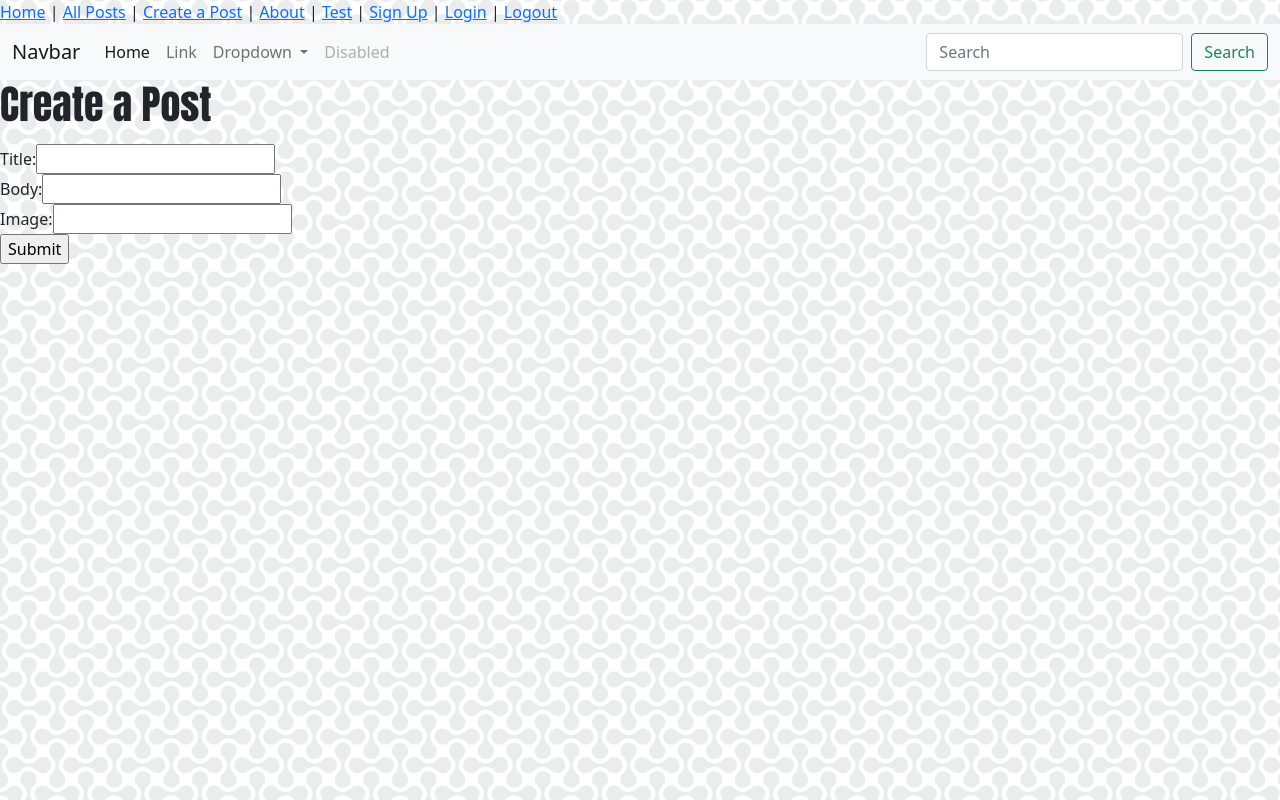
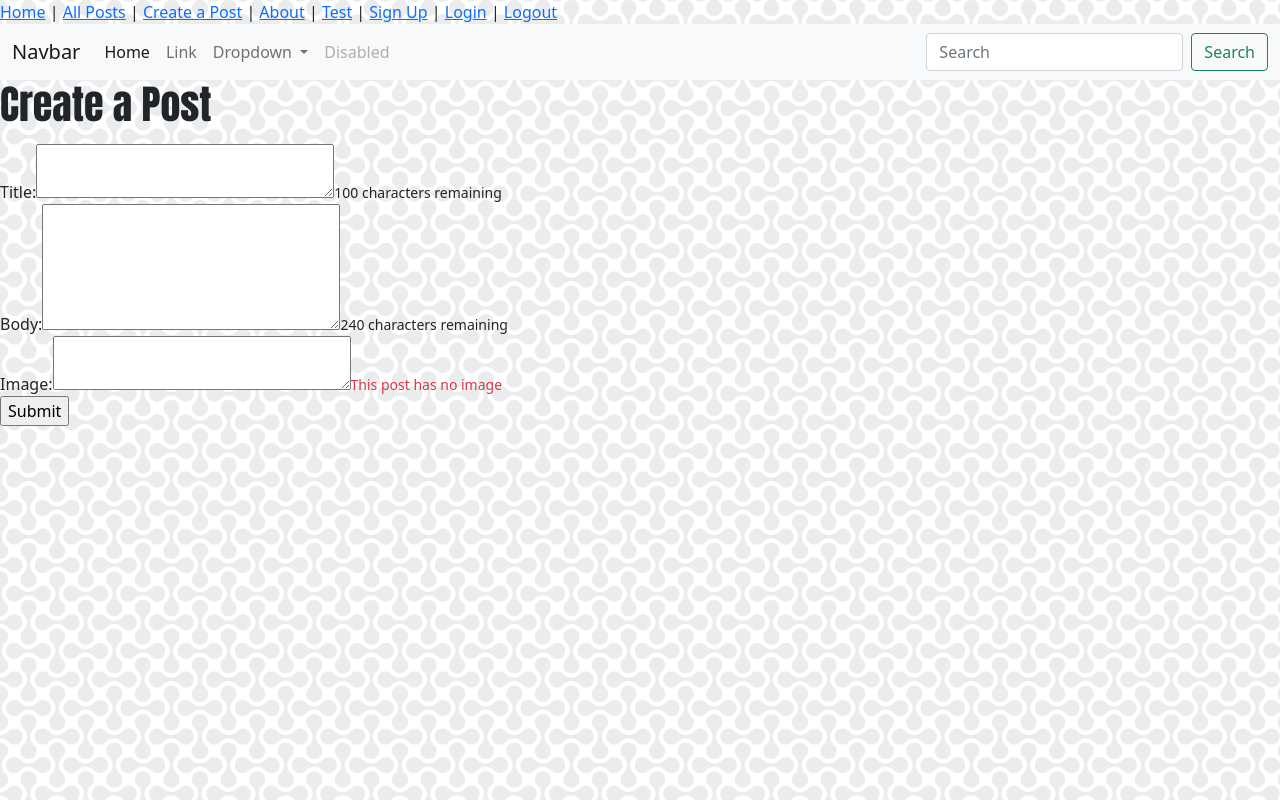
Before and after one commit to lucastimho/blog-frontend-app-vue, a Vue app: page /posts/new in a window 1280 px wide. Built offline with nearby package versions, Linux system fonts and the light colour scheme.

Commit message:
add small texts to Postsnew.vue and Signup.vue

```diff
--- a/src/views/PostsNew.vue
+++ b/src/views/PostsNew.vue
@@ -7,15 +7,18 @@
       </ul>
       <div>
         <label>Title:</label>
-        <input type="text" v-model="newPostParams.title" />
+        <textarea name="input" cols="30" rows="2" v-model="newPostParams.title"></textarea>
+        <small>{{ 100 - newPostParams.title.length }} characters remaining</small>
       </div>
       <div>
         <label>Body:</label>
-        <input type="text" v-model="newPostParams.body" />
+        <textarea name="input" cols="30" rows="5" v-model="newPostParams.body"></textarea>
+        <small>{{ 240 - newPostParams.body.length }} characters remaining</small>
       </div>
       <div>
         <label>Image:</label>
-        <input type="text" v-model="newPostParams.image" />
+        <textarea name="input" cols="30" rows="2" v-model="newPostParams.image"></textarea>
+        <small v-if="newPostParams.image.length === 0" class="text-danger">This post has no image</small>
       </div>
       <input type="submit" value="Submit" />
     </form>
@@ -28,7 +31,7 @@
 export default {
   data: function () {
     return {
-      newPostParams: {},
+      newPostParams: { title: "", body: "", image: "" },
       errors: [],
     };
   },
--- a/src/views/Signup.vue
+++ b/src/views/Signup.vue
@@ -8,6 +8,7 @@
       <div>
         <label>Name:</label>
         <input type="text" v-model="newUserParams.name" />
+        <small>{{ 20 - newUserParams.name.length }} characters remaining</small>
       </div>
       <div>
         <label>Email:</label>
@@ -16,10 +17,25 @@
       <div>
         <label>Password:</label>
         <input type="password" v-model="newUserParams.password" />
+        <small v-if="newUserParams.password.length > 0 && newUserParams.password.length < 6" class="text-danger">
+          Password must be at least 6 characters
+        </small>
+        <small v-if="newUserParams.password.length > 20" class="text-danger">
+          Password must be less than 20 characters
+        </small>
       </div>
       <div>
         <label>Password confirmation:</label>
         <input type="password" v-model="newUserParams.password_confirmation" />
+        <small
+          v-if="
+            newUserParams.password_confirmation != newUserParams.password &&
+            newUserParams.password_confirmation.length > 0
+          "
+          class="text-danger"
+        >
+          Password does not match
+        </small>
       </div>
       <input type="submit" value="Submit" />
     </form>
@@ -32,7 +48,7 @@
 export default {
   data: function () {
     return {
-      newUserParams: {},
+      newUserParams: { name: "", email: "", password: "", password_confirmation: "" },
       errors: [],
     };
   },
```
